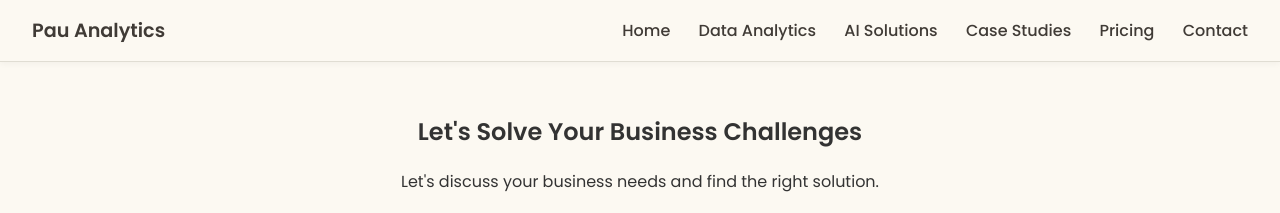
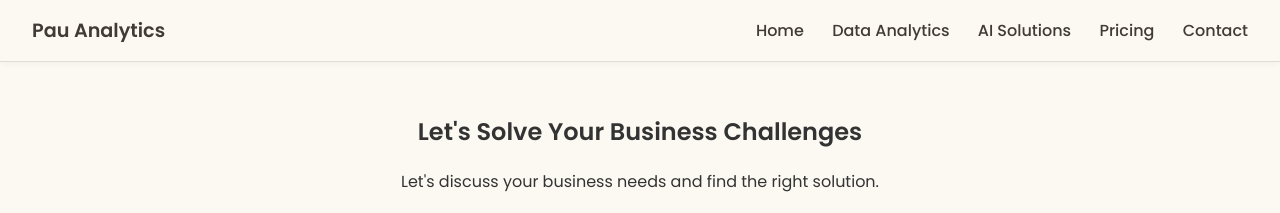
Before and after one commit to lyven81/pinnacles-learning-website, a Jekyll site: the page contact.html, which Jekyll copies as it is, in a window 1280 px wide. Shown: the top 213 px of the page. Built offline with Jekyll 4.4.1, drawn with Linux system fonts in a browser that asks for light colours.

Commit message:
Remove Case Studies links from navigation bars
Removed Case Studies navigation links from:
- data-analytics.html
- ai-solutions.html
- pricing.html
- contact.html

🤖 Generated with [Claude Code](https://claude.ai/code)

Co-Authored-By: Claude <noreply@anthropic.com>

```diff
--- a/ai-solutions.html
+++ b/ai-solutions.html
@@ -211,7 +211,7 @@
       <a href="index.html">Home</a>
       <a href="data-analytics.html">Data Analytics</a>
       <a href="ai-solutions.html">AI Solutions</a>
-      <a href="case-studies.html">Case Studies</a>
+
       <a href="pricing.html">Pricing</a>
       <a href="contact.html">Contact</a>
     </nav>
--- a/contact.html
+++ b/contact.html
@@ -269,7 +269,7 @@
       <a href="index.html">Home</a>
       <a href="data-analytics.html">Data Analytics</a>
       <a href="ai-solutions.html">AI Solutions</a>
-      <a href="case-studies.html">Case Studies</a>
+
       <a href="pricing.html">Pricing</a>
       <a href="contact.html">Contact</a>
     </nav>
--- a/data-analytics.html
+++ b/data-analytics.html
@@ -186,7 +186,7 @@
       <a href="index.html">Home</a>
       <a href="data-analytics.html">Data Analytics</a>
       <a href="ai-solutions.html">AI Solutions</a>
-      <a href="case-studies.html">Case Studies</a>
+
       <a href="pricing.html">Pricing</a>
       <a href="contact.html">Contact</a>
     </nav>
--- a/pricing.html
+++ b/pricing.html
@@ -285,7 +285,7 @@
       <a href="index.html">Home</a>
       <a href="data-analytics.html">Data Analytics</a>
       <a href="ai-solutions.html">AI Solutions</a>
-      <a href="case-studies.html">Case Studies</a>
+
       <a href="pricing.html">Pricing</a>
       <a href="contact.html">Contact</a>
     </nav>
```
